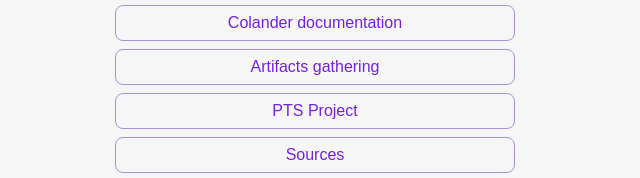
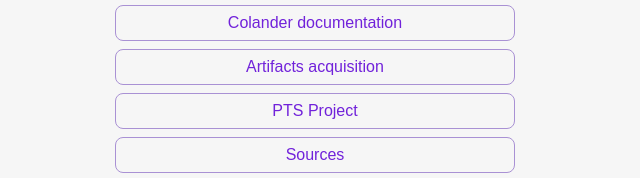
Before and after one commit to PiRogueToolSuite/colander-companion, a website built with webpack: page docs/index.html in a window 1280 px wide. Shown: the part 632-810 px from the top of the page, 325-965 px from the left. Built offline with nearby package versions, Linux system fonts and the light colour scheme.

Commit message:
Fix wording. Fix version missing in links tooltip.

```diff
--- a/docs/assets/script.js
+++ b/docs/assets/script.js
@@ -19,7 +19,7 @@ async function fetch_versions()
 		let versionElem = document.createElement('a');
 		versionElem.classList.add('block');
 		versionElem.setAttribute('href', ver.update_link);
-		versionElem.setAttribute('title', "Download and install Colander Companion v${ver.version}");
+		versionElem.setAttribute('title', `Download and install Colander Companion v${ver.version}`);
 		versionElem.setAttribute('target', '_blank');
 		versionElem.textContent = `Colander Companion v${ver.version}`;
 
--- a/docs/index.html
+++ b/docs/index.html
@@ -42,7 +42,7 @@
 		<h3><a id='more-information'>More information</a></h3>
 		<a class='block' href='https://pts-project.org/cookbooks/colander-companion-setup/' target='_blank'>Colander Companion documentation</a>
 		<a class='block' href='https://pts-project.org/docs/colander/overview/' target='_blank'>Colander documentation</a>
-		<a class='block' href='https://pts-project.org/docs/colander/artifact-gathering/' target='_blank'>Artifacts gathering</a>
+		<a class='block' href='https://pts-project.org/docs/colander/artifact-acquisition/' target='_blank'>Artifacts acquisition</a>
 		<a class='block' href='https://pts-project.org/' target='_blank'>PTS Project</a>
 		<a class='block' href='https://github.com/PiRogueToolSuite/colander-companion' target='_blank'>Sources</a>
 
```
